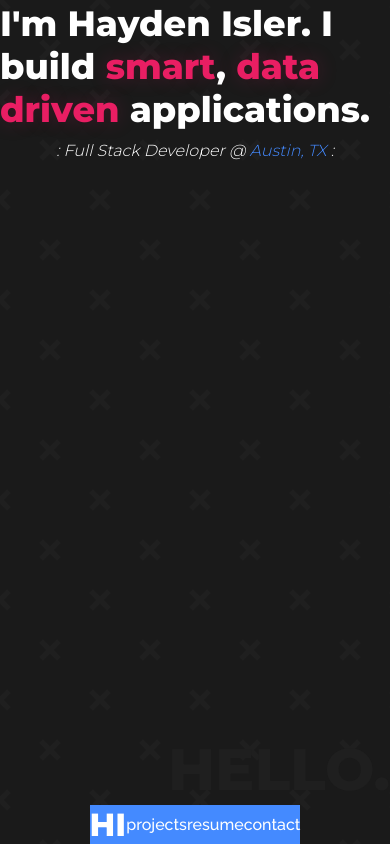
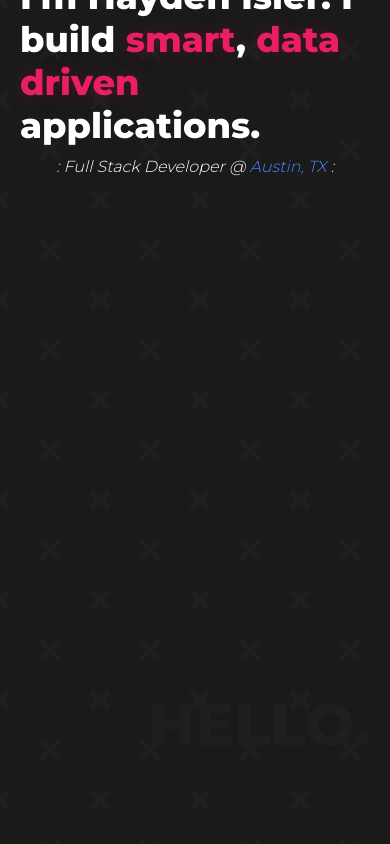
Before and after one commit to haydenisler/portfolio, a Vue app: page / in a window 390 px wide. Built offline with nearby package versions, Linux system fonts and the light colour scheme.

Commit message:
separation of mobile and desktop styling

```diff
--- a/src/App.vue
+++ b/src/App.vue
@@ -2,7 +2,7 @@
   <div id="app">
     <div id="main">
       <Hideout id="bg" />
-      <div id="header">
+      <div id="header-desktop">
         <router-link tag="div" to="/" id="logo"><span>HI</span></router-link>
         <div id="nav">
           <router-link tag="div" to="/projects" class="nav-button"><span>projects</span></router-link>
@@ -10,16 +10,18 @@
           <router-link tag="div" to="/contact" class="nav-button"><span>contact</span></router-link>
         </div>
       </div>
-      <div id="badges"></div>
+      <div id="header-mobile"></div>
+      <div id="badges-desktop"></div>
       <div id="content">
         <router-view />
       </div>
-      <div id="footer">
+      <div id="footer-desktop">
         <span>: made with &#10084; by hayden isler :</span>
         <router-link tag="div" to="/mystery" id="mystery">
           <icon-base width="40px" height="40px" viewBox="0 -15 200 200"><icon-mystery /></icon-base>
         </router-link>
       </div>
+      <div id="footer-mobile"></div>
     </div>
   </div>
 </template>
@@ -40,8 +42,6 @@ export default {
 </script>
 
 <style lang="scss">
-$content-gutters: 80px;
-
 html {
   height: 100%
 }
@@ -58,6 +58,7 @@ body {
 
 #app {
   height: 100%;
+  width: 100%;
 }
 
 #bg {
@@ -73,27 +74,7 @@ body {
   color: $text-color-main;
 }
 
-#header {
-  display: flex;
-  flex-direction: row;
-  justify-content: space-between;
-  align-items: center;
-
-  #logo {
-    font-weight: 800;
-    font-size: 2.0em;
-  }
-
-  #nav {
-    display: flex;
-    justify-content: space-between;
-    font-family: 'Raleway', sans-serif;
-    font-size: 1em;
-  }
-}
-
 #content {
-  /* grid area | content */
   height: 100%;
   width: 100%;
 }
@@ -130,22 +111,23 @@ strong {
  ** MOBILE STYLING
  */
 @media screen and (max-width: 800px) {
-  #main {
-    display: flex;
-    flex-direction: column-reverse;
-    align-items: center;
-  }
-
-  #header {
-    background-color: $text-color-accent-1;
-  }
-
-  #badges {
+  /* hiding desktop elements */
+  #header-desktop, #badges-desktop, #footer-desktop {
     display: none;
   }
 
-  #footer {
-    display: none;
+  #main {
+    display: grid;
+    grid-template-columns: 20px auto 20px;
+    grid-template-rows: 90% 10%;
+    grid-template-areas:
+      'gutter-1 content gutter2'
+      'footer footer footer'
+    ;
+  }
+
+  #content {
+    grid-area: content;
   }
 }
 
@@ -153,22 +135,17 @@ strong {
  ** DESKTOP STYLING
  */
 @media screen and (min-width: 801px) {
+  $content-gutters: 80px;
+
+  /* hiding mobile elements */
+  #header-mobile, #footer-mobile {
+    display: none;
+  }
 
   #main {
     display: grid;
-    grid-template-columns:
-      [ badges-begin                  ] 100px
-      [ badges-end     gutter-1-end   ] $content-gutters
-      [ gutter-2-end   content-begin  ] auto
-      [ content-end    gutter-2-begin ] $content-gutters
-      [ gutter-2-end                  ]
-    ;
-    grid-template-rows:
-      [ header-begin                  ] 100px
-      [ header-end      content-begin ] auto
-      [ content-end     footer-begin  ] 60px
-      [ footer-end                    ]
-    ;
+    grid-template-columns: 100px $content-gutters auto $content-gutters;
+    grid-template-rows: 100px auto 60px;
     grid-template-areas:
       'badges gutters-1 header gutters-2'
       'badges gutters-1 content gutters-2'
@@ -176,12 +153,18 @@ strong {
     ;
   }
 
-  #header {
+  #header-desktop {
     grid-area: header;
+    display: flex;
+    flex-direction: row;
+    justify-content: space-between;
+    align-items: center;
 
     #logo {
       cursor: pointer;
       transition: scale 0.1s ease-in;
+      font-weight: 800;
+      font-size: 2.0em;
     }
 
     #logo:hover {
@@ -189,8 +172,12 @@ strong {
     }
 
     #nav {
+      display: flex;
+      justify-content: space-between;
+      font-family: 'Raleway', sans-serif;
       width: 425px;
       color: $text-color-accent-1;
+      font-size: 1em;
 
       .nav-button {
         color: $text-color-accent-1;
@@ -216,7 +203,7 @@ strong {
     }
   }
 
-  #badges {
+  #badges-desktop {
     grid-area: badges;
     background-color: $elevation-color-2;
   }
@@ -225,7 +212,7 @@ strong {
     grid-area: content;
   }
 
-  #footer {
+  #footer-desktop {
     grid-area: footer;
     background-color: $elevation-color-1;
     display: flex;
```
